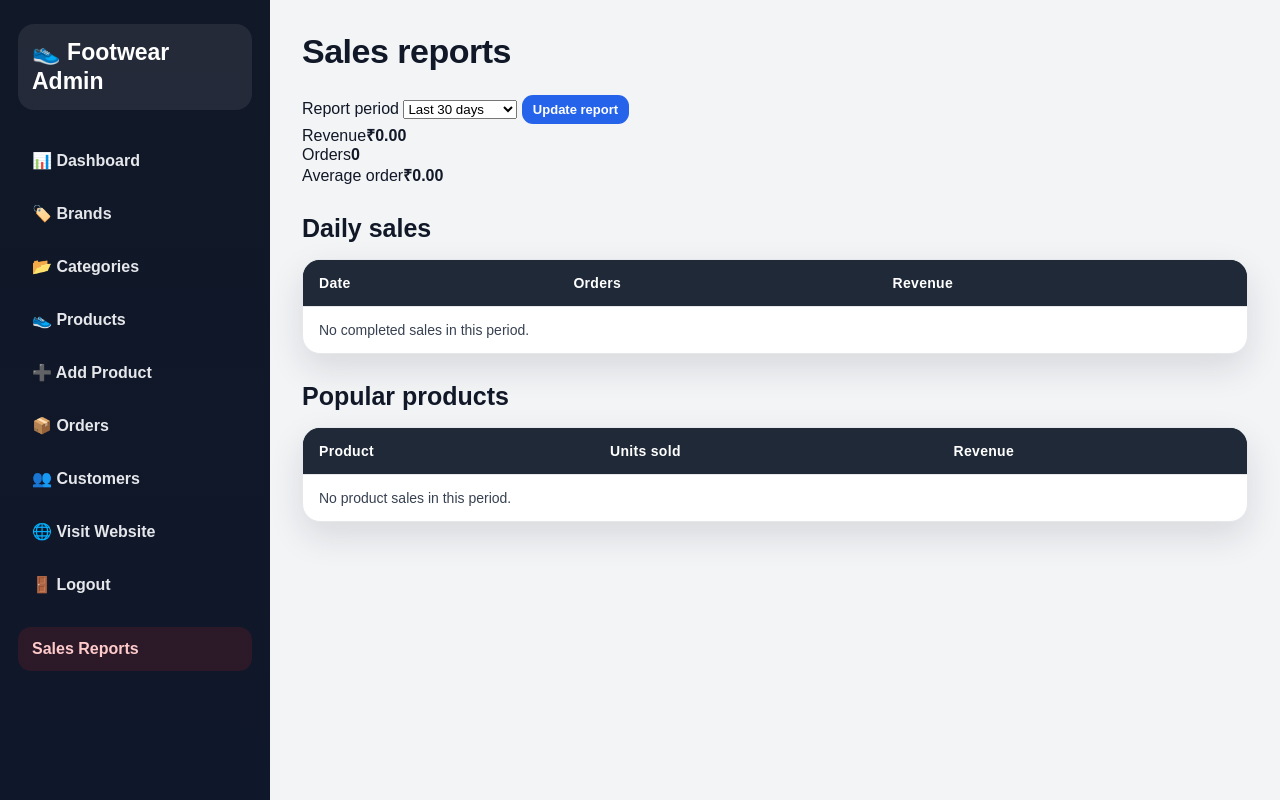
After one commit to sartaj05/jaunpur-footwear-shop, a Django app: page /dashboard/reports/sales/ in a window 1280 px wide. The commit adds this page. Run offline with Django 5.2, Linux system fonts and the light colour scheme; the visitor is signed in with stand-in values (Sample User, id 1); data that the repository does not hold is empty.

Commit message:
feat(dashboard): add sales reports

```diff
--- a/dashboard/urls.py
+++ b/dashboard/urls.py
@@ -23,4 +23,5 @@ urlpatterns = [
     path('orders/update/<int:pk>/', views.update_order_status, name='update_order_status'),
 
     path('customers/', views.dashboard_customers, name='dashboard_customers'),
+    path('reports/sales/', views.sales_reports, name='sales_reports'),
 ]
--- a/dashboard/views.py
+++ b/dashboard/views.py
@@ -1,9 +1,13 @@
 from django.contrib.admin.views.decorators import staff_member_required
 from django.contrib.auth.models import User
 from django.shortcuts import render, redirect, get_object_or_404
+from django.db.models import Count, DecimalField, ExpressionWrapper, F, Sum
+from django.db.models.functions import TruncDate
+from django.utils import timezone
+from datetime import timedelta
 
 from products.models import Product, Brand, Category
-from orders.models import Order, OrderTrackingEvent
+from orders.models import Order, OrderItem, OrderTrackingEvent
 from orders.notifications import send_order_status_update
 from django.db import transaction
 
@@ -209,3 +213,34 @@ def update_order_status(request, pk):
 def dashboard_customers(request):
     customers = User.objects.filter(is_staff=False).order_by('-date_joined')
     return render(request, 'dashboard/customers.html', {'customers': customers})
+
+
+@staff_member_required
+def sales_reports(request):
+    periods = {'7': 7, '30': 30, '90': 90, '365': 365}
+    selected_period = request.GET.get('days', '30')
+    if selected_period not in periods:
+        selected_period = '30'
+    start_date = timezone.now() - timedelta(days=periods[selected_period])
+    orders = Order.objects.filter(created_at__gte=start_date).exclude(status='cancelled')
+
+    summary = orders.aggregate(order_count=Count('id'), total_revenue=Sum('total_amount'))
+    order_count = summary['order_count'] or 0
+    total_revenue = summary['total_revenue'] or 0
+    average_order_value = total_revenue / order_count if order_count else 0
+    sales_by_day = orders.annotate(day=TruncDate('created_at')).values('day').annotate(
+        order_count=Count('id'), revenue=Sum('total_amount')
+    ).order_by('day')
+    top_products = OrderItem.objects.filter(order__in=orders).values('product_name').annotate(
+        units_sold=Sum('quantity'),
+        revenue=Sum(ExpressionWrapper(F('price') * F('quantity'), output_field=DecimalField(max_digits=12, decimal_places=2))),
+    ).order_by('-units_sold')[:10]
+
+    return render(request, 'dashboard/sales_reports.html', {
+        'selected_period': selected_period,
+        'order_count': order_count,
+        'total_revenue': total_revenue,
+        'average_order_value': average_order_value,
+        'sales_by_day': sales_by_day,
+        'top_products': top_products,
+    })
--- a/templates/dashboard/base_dashboard.html
+++ b/templates/dashboard/base_dashboard.html
@@ -22,6 +22,7 @@
         <a href="{% url 'dashboard_customers' %}">👥 Customers</a>
         <a href="{% url 'home' %}">🌐 Visit Website</a>
         <a href="{% url 'logout' %}">🚪 Logout</a>
+        <a href="{% url 'sales_reports' %}">Sales Reports</a>
     </aside>
 
     <main class="main">
--- /dev/null
+++ b/templates/dashboard/sales_reports.html
@@ -0,0 +1,47 @@
+{% extends 'dashboard/base_dashboard.html' %}
+
+{% block content %}
+<section class="sales-report">
+    <h1>Sales reports</h1>
+    <form method="get" class="report-filter">
+        <label for="reportDays">Report period</label>
+        <select id="reportDays" name="days">
+            <option value="7" {% if selected_period == '7' %}selected{% endif %}>Last 7 days</option>
+            <option value="30" {% if selected_period == '30' %}selected{% endif %}>Last 30 days</option>
+            <option value="90" {% if selected_period == '90' %}selected{% endif %}>Last 90 days</option>
+            <option value="365" {% if selected_period == '365' %}selected{% endif %}>Last 12 months</option>
+        </select>
+        <button type="submit" class="small-btn">Update report</button>
+    </form>
+
+    <div class="stats-grid">
+        <article class="stat-card"><span>Revenue</span><strong>₹{{ total_revenue|floatformat:2 }}</strong></article>
+        <article class="stat-card"><span>Orders</span><strong>{{ order_count }}</strong></article>
+        <article class="stat-card"><span>Average order</span><strong>₹{{ average_order_value|floatformat:2 }}</strong></article>
+    </div>
+
+    <h2>Daily sales</h2>
+    <table>
+        <thead><tr><th>Date</th><th>Orders</th><th>Revenue</th></tr></thead>
+        <tbody>
+            {% for row in sales_by_day %}
+            <tr><td>{{ row.day|date:"M j, Y" }}</td><td>{{ row.order_count }}</td><td>₹{{ row.revenue|floatformat:2 }}</td></tr>
+            {% empty %}
+            <tr><td colspan="3">No completed sales in this period.</td></tr>
+            {% endfor %}
+        </tbody>
+    </table>
+
+    <h2>Popular products</h2>
+    <table>
+        <thead><tr><th>Product</th><th>Units sold</th><th>Revenue</th></tr></thead>
+        <tbody>
+            {% for item in top_products %}
+            <tr><td>{{ item.product_name }}</td><td>{{ item.units_sold }}</td><td>₹{{ item.revenue|floatformat:2 }}</td></tr>
+            {% empty %}
+            <tr><td colspan="3">No product sales in this period.</td></tr>
+            {% endfor %}
+        </tbody>
+    </table>
+</section>
+{% endblock %}
```
